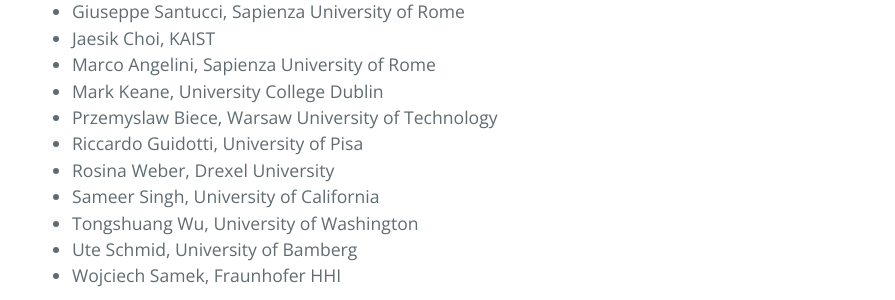
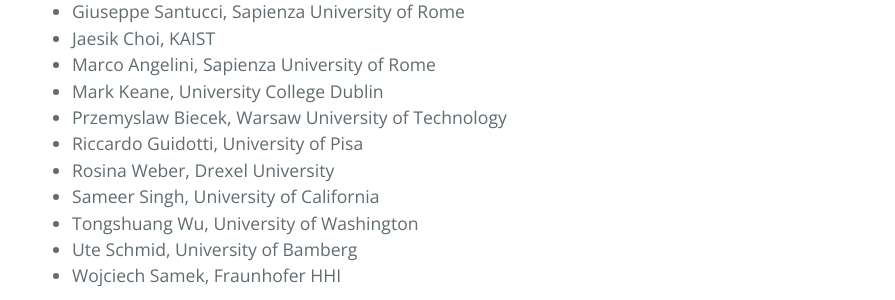
Before and after one commit to xai4debugging/xai4debugging.github.io, a Jekyll site: the page built from index.md, in a window 1280 px wide and 900 px high, scrolled down 5515 px. Shown: the part 246-546 px from the top of the window, without its empty margins (192-1087 px from the left). Built offline with Jekyll 4.4.1, drawn with Linux system fonts in a browser that asks for light colours.

Commit message:
fixed typos

```diff
--- a/index.md
+++ b/index.md
@@ -271,7 +271,7 @@ Peter Stone (Sony AI) and Daniele Nardi (Sapienza University of Rome)
 - Jaesik Choi, KAIST
 - Marco Angelini, Sapienza University of Rome
 - Mark Keane, University College Dublin
-- Przemyslaw Biece, Warsaw University of Technology
+- Przemyslaw Biecek, Warsaw University of Technology
 - Riccardo Guidotti, University of Pisa
 - Rosina Weber, Drexel University
 - Sameer Singh, University of California
```
